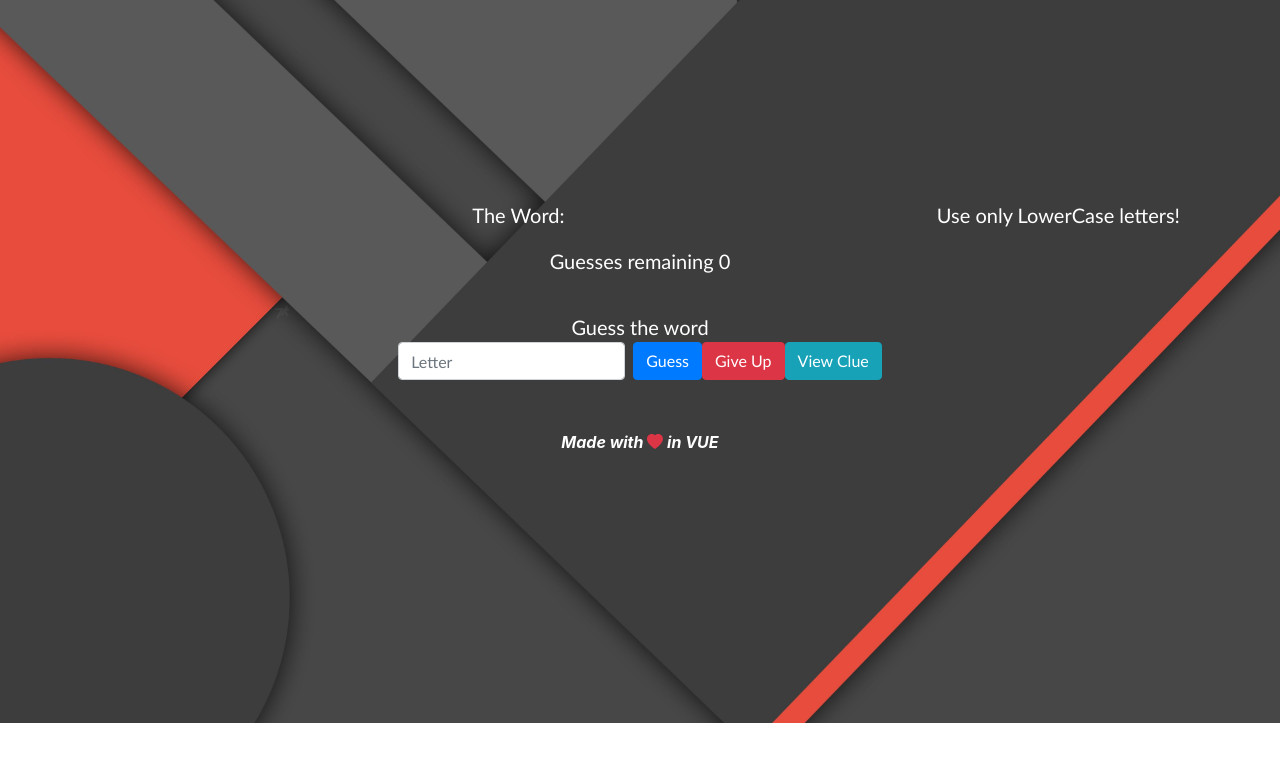
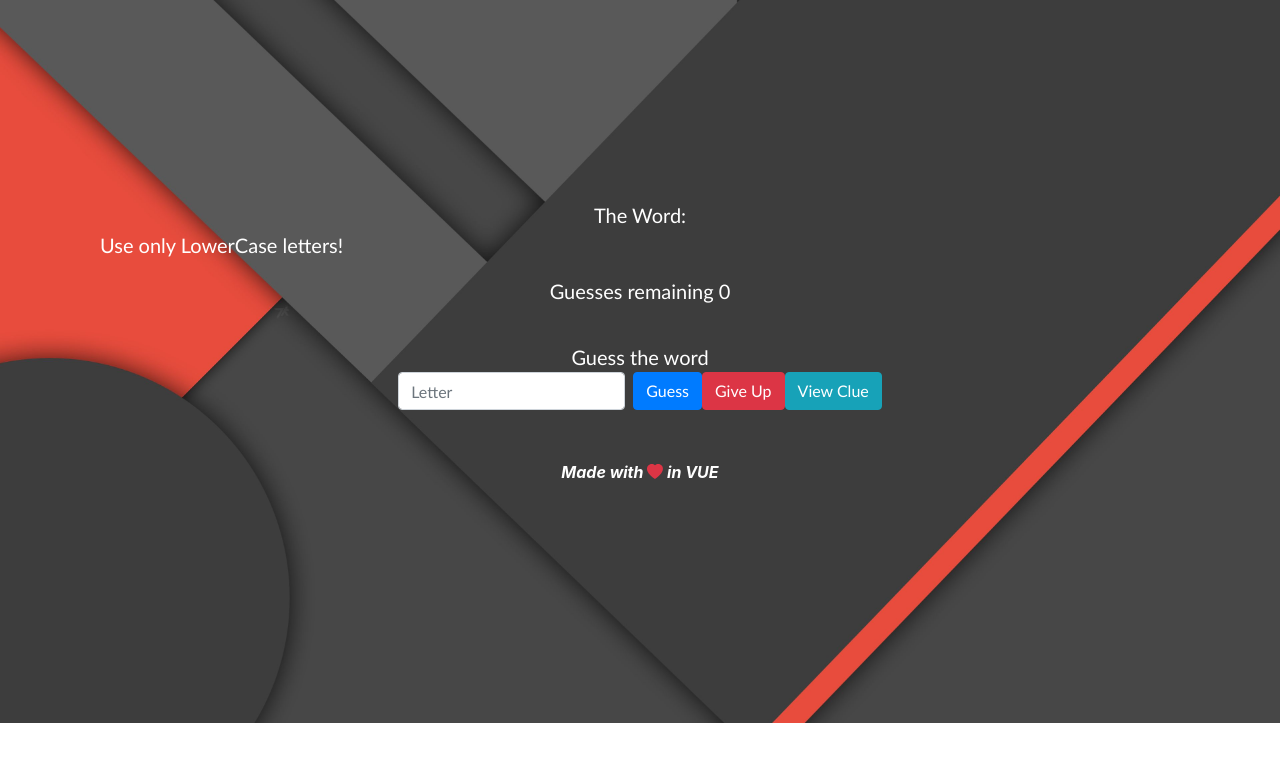
Before and after one commit to priyadarsanmahendiran/Hangman, a Vue app: page /#/game in a window 1280 px wide. Shown: the top 762 px of the page. Built offline with nearby package versions, Linux system fonts and the light colour scheme; no server answers.

Commit message:
Update Game.vue

```diff
--- a/src/components/Game.vue
+++ b/src/components/Game.vue
@@ -4,6 +4,8 @@
             <div v-if="!lost_msg && !won_msg">
                 <b-row v-if="!lost_msg">
                     <b-col>The Word: {{ stars }}</b-col>
+                </b-row>
+                <b-row>
                     <p>Use only LowerCase letters!</p>
                 </b-row>
                 <b-row v-if="viewclueop">
```
